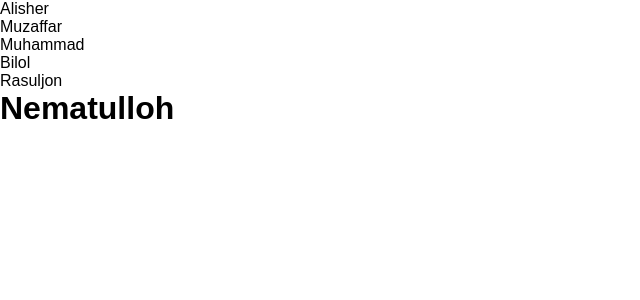
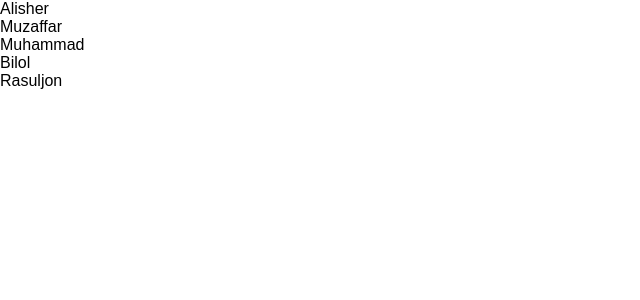
Before and after one commit to GaybullayevMuzaffar/team-figma, a React (Vite) app: page / in a window 1280 px wide. Shown: the top 300 px of the page, without its empty margins (0-640 px from the left). Built offline with nearby package versions, Linux system fonts and the light colour scheme.

Commit message:
Nematulloh

```diff
--- a/src/Components/Footer/Footer.jsx
+++ b/src/Components/Footer/Footer.jsx
@@ -3,7 +3,7 @@ import "./Footer.css";
 function Footer() {
   return (
     <div>
-      <h1>Nematulloh</h1>
+      {/* <h1>Nematulloh</h1> */}
 
     </div>
   )
```
